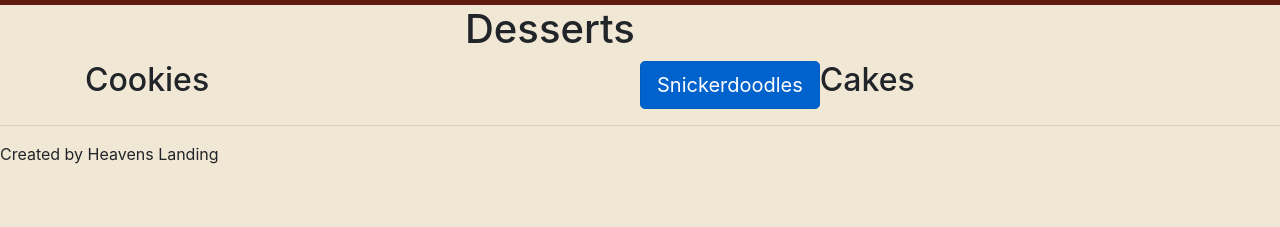
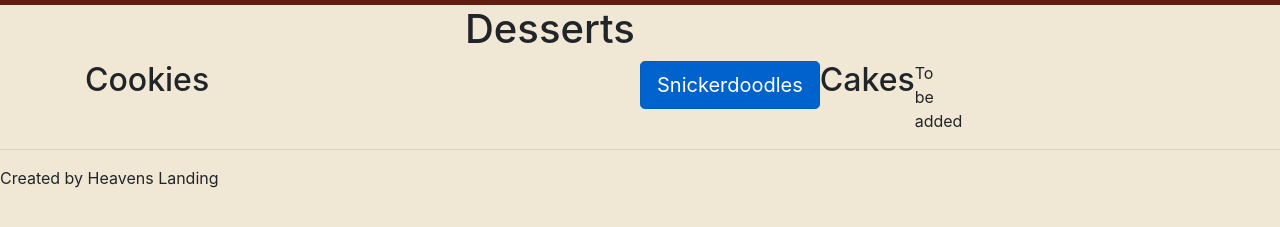
Before and after one commit to HeavensLanding/WhiskedWonder, a plain HTML site: page Desserts.html in a window 1280 px wide. Shown: the part 71-298 px from the top of the page. Drawn offline with nearby package versions, Linux system fonts and the light colour scheme.

Commit message:
finalized desserts

```diff
--- a/Desserts.html
+++ b/Desserts.html
@@ -23,7 +23,6 @@
         </div>
       </nav>
 <!--Header and list of desserts-->
-
 <div class="container">
     <div class="row justify-content-center">
         <div class="col-4">
@@ -44,6 +43,11 @@
                 <h2>Cakes</h2>
             </div>
         </div>
+        <div class="row">
+            <div class="col-6">
+                To be added
+            </div>
+        </div>
     </div>
 </div>
     <hr>
```
Also changed, not shown: contact-us.html (+1 -1 lines).
